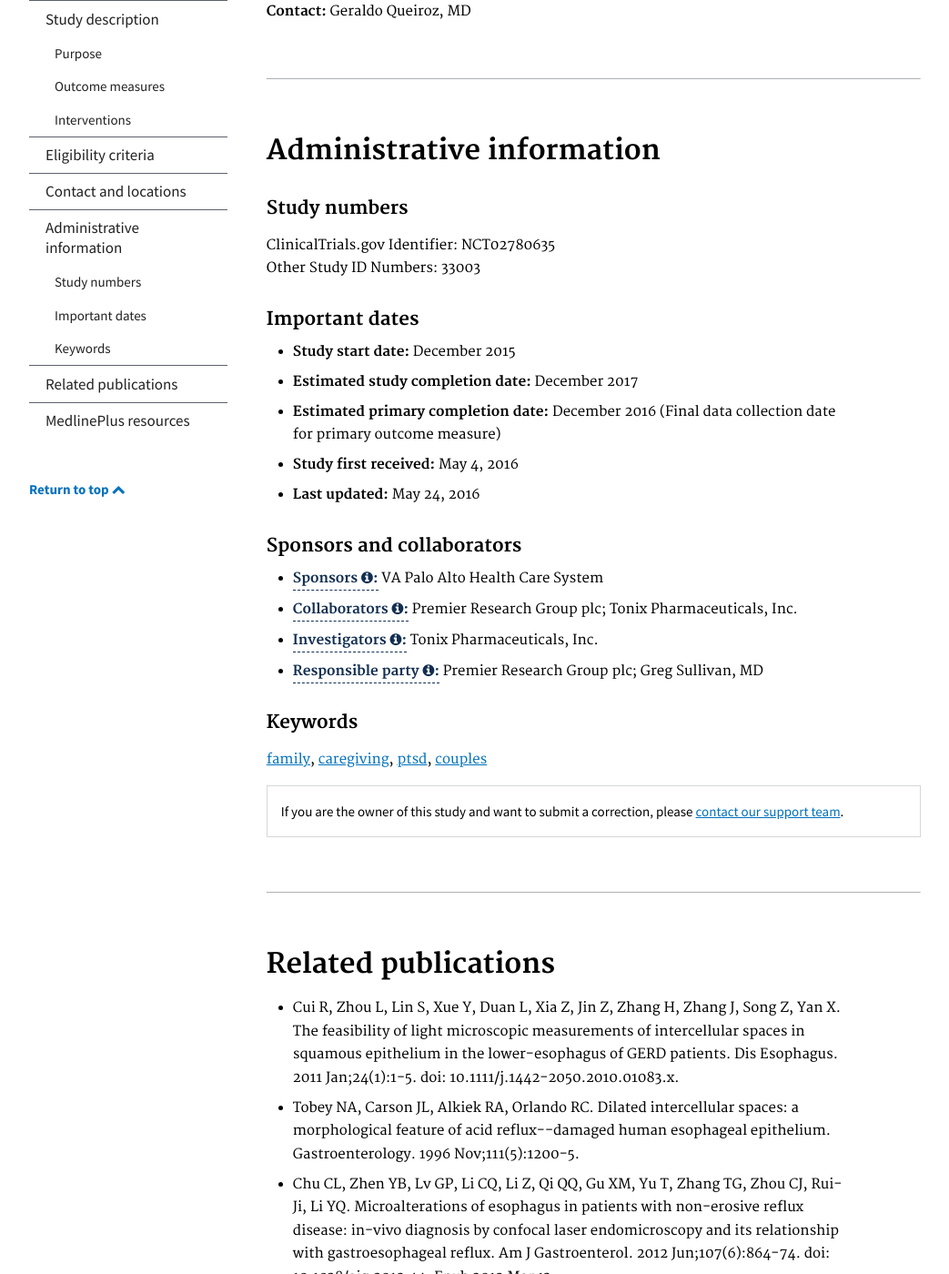
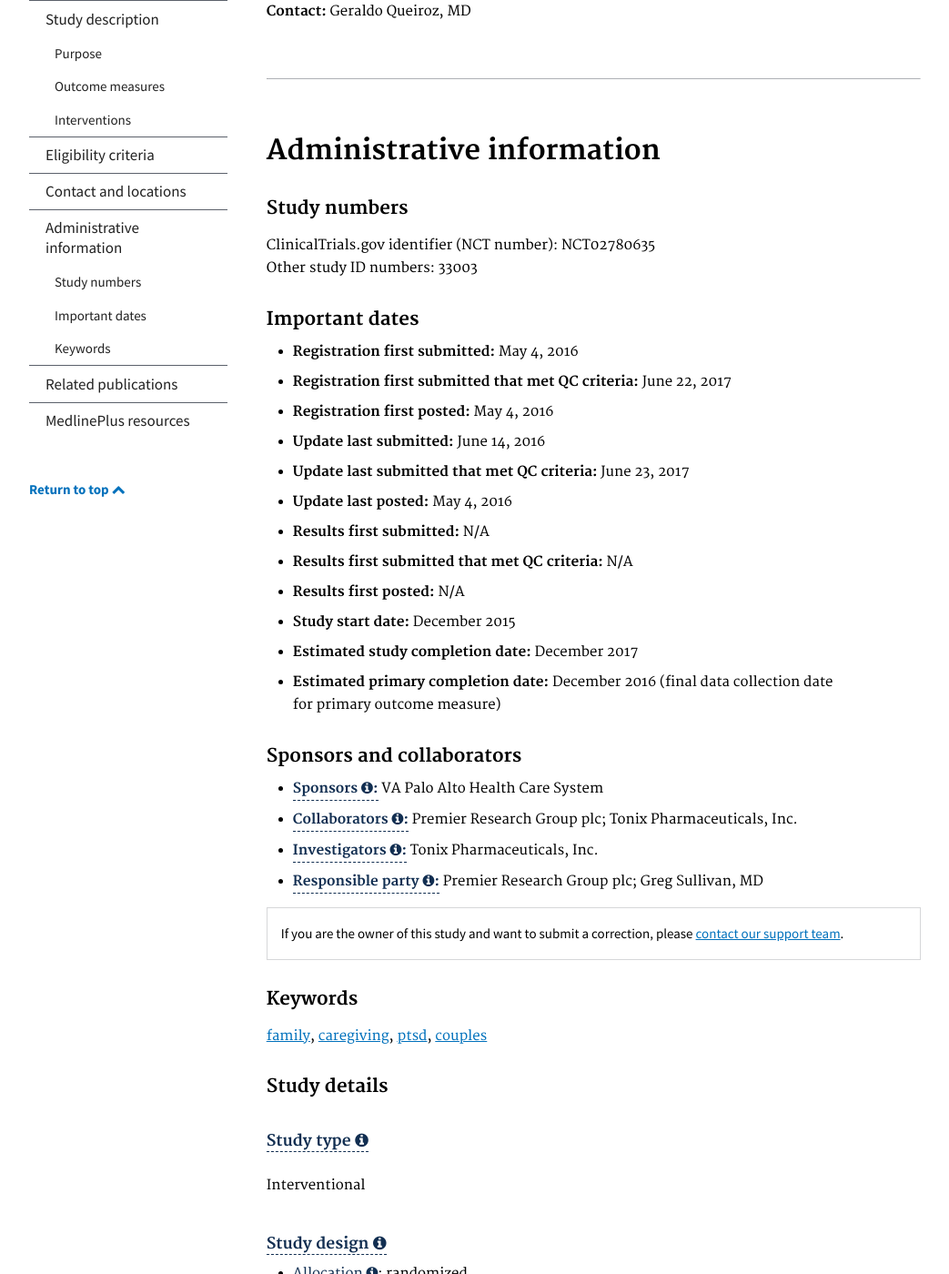
Before and after one commit to 18F/clinical-trials-prototype, a Jekyll site: the page built from pages/study-detail.md, in a window 1280 px wide and 1400 px high, scrolled down 5877 px. Shown: the whole window at 91% size, without its empty margins (118-1161 px from the left). Built offline with Jekyll 4.4.1, drawn with Linux system fonts in a browser that asks for light colours; some of the changed text lies outside the part shown.

Commit message:
Style changes

```diff
--- a/_sass/_custom.scss
+++ b/_sass/_custom.scss
@@ -1065,8 +1065,12 @@
 
   legend {
     @include media($medium-screen) {
-      font-size: $small-font-size;
-    }
+      //
+    }
+  }
+
+  .form-heading-small {
+    font-size: $small-font-size;
   }
 
   h5 {
@@ -1415,10 +1419,6 @@
     padding: 0;
   }
 
-  li {
-    list-style-type: none;
-  }
-
   input[type="search"] {
     box-sizing: inherit;
     margin-bottom: 4rem;
@@ -1449,11 +1449,6 @@
     text-transform: uppercase;
   }
 }
-
-// // USAGE:
-// .form-label {
-//   @include sentence-case();
-// }
 
 .glossary__term {
   @include sentence-case();
@@ -1504,6 +1499,11 @@
 
 .glossary__definition {
   padding: 0.85rem 1rem 2em 1rem;
+
+  > ul {
+    list-style: disc;
+    margin-left: 20px;
+  }
 }
 
 .js-accordion button {
@@ -1531,6 +1531,29 @@
   }
 }
 
+
+.js-glossary-close {
+  font-size: 20px;
+  float: right;
+  width: initial;
+}
+
+.js-glossary-search {
+  &::-webkit-search-cancel-button {
+    -webkit-appearance: searchfield-cancel-button !important;
+  }
+}
+
+.glossary__item {
+  border-bottom: 1px solid $color-white;
+  list-style-type: none;
+  margin-bottom: 0;
+
+  &:first-child {
+    border-top: 1px solid $color-gray-light;
+  }
+}
+
 .page-links {
   margin-top: 10px;
 
@@ -1569,26 +1592,3 @@
   border-radius: 3px;
   color: $color-white;
 }
-
-.js-glossary-close {
-  font-size: 20px;
-  float: right;
-  width: initial;
-}
-
-.js-glossary-search {
-  &::-webkit-search-cancel-button {
-    -webkit-appearance: searchfield-cancel-button !important;
-  }
-}
-
-.glossary__content {
-  li {
-    border-bottom: 1px solid $color-white;
-    margin-bottom: 0;
-
-    &:first-child {
-      border-top: 1px solid $color-gray-light;
-    }
-  }
-}
--- a/assets/js/main.js
+++ b/assets/js/main.js
@@ -381,7 +381,7 @@
   },
   {
     "term":"PHASE",
-    "definition":"Food and Drug Administration (FDA) descriptions of the clinical trial of a drug based on the study's characteristics, such as the objective and number of participants. There are five phases."
+    "definition":"Food and Drug Administration (FDA) descriptions of the clinical trial of a drug based on the study's characteristics, such as the objective and number of participants. There are five phases. <ul><li>hi</li><li>sup</li></ul>"
   },
   {
     "term":"PLACEBO",
--- a/pages/study-detail.md
+++ b/pages/study-detail.md
@@ -247,17 +247,24 @@
     <h2 id="administrative-information">Administrative information</h2>
     <h3 id="study-numbers">Study numbers</h3>
     <p>
-      ClinicalTrials.gov Identifier: NCT02780635
+      ClinicalTrials.gov identifier (NCT number): NCT02780635
       <br>
-      Other Study ID Numbers: 33003
+      Other study ID numbers: 33003
     </p>
     <h3 id="important-dates">Important dates</h3>
     <ul>
+      <li><b>Registration first submitted:</b> May 4, 2016</li>
+      <li><b>Registration first submitted that met QC criteria:</b> June 22, 2017</li>
+      <li><b>Registration first posted:</b> May 4, 2016</li>
+      <li><b>Update last submitted:</b> June 14, 2016</li>
+      <li><b>Update last submitted that met QC criteria:</b> June 23, 2017</li>
+      <li><b>Update last posted:</b> May 4, 2016</li>
+      <li><b>Results first submitted:</b> N/A</li>
+      <li><b>Results first submitted that met QC criteria:</b> N/A</li>
+      <li><b>Results first posted:</b> N/A</li>
       <li><b>Study start date:</b> December 2015</li>
       <li><b>Estimated study completion date:</b> December 2017</li>
-      <li><b>Estimated primary completion date:</b> December 2016 (Final data collection date for primary outcome measure)</li>
-      <li><b>Study first received:</b> May 4, 2016</li>
-      <li><b>Last updated:</b> May 24, 2016</li>
+      <li><b>Estimated primary completion date:</b> December 2016 (final data collection date for primary outcome measure)</li>
     </ul>
     <h3 id="sponsors">Sponsors and collaborators</h3>
     <ul>
@@ -266,11 +273,25 @@
       <li><b class="term" data-term="Investigator">Investigators <i class="fa fa-info-circle" aria-hidden="true"></i>:</b> Tonix Pharmaceuticals, Inc.</li>
       <li><b class="term" data-term="Responsible party">Responsible party <i class="fa fa-info-circle" aria-hidden="true"></i>:</b> Premier Research Group plc; Greg Sullivan, MD</li>
     </ul>
-    <h3 id="keywords">Keywords</h3>
-    <p><a href="#">family</a>, <a href="#">caregiving</a>, <a href="#">ptsd</a>, <a href="#">couples</a></p>
     <div class="whisperbox">
       <p>If you are the owner of this study and want to submit a correction, please <a href="mailto:nlm@info.nlm.gov">contact our support team</a>.</p>
     </div>
+    <h3 id="keywords">Keywords</h3>
+    <p><a href="#">family</a>, <a href="#">caregiving</a>, <a href="#">ptsd</a>, <a href="#">couples</a></p>
+    <h3>Study details</h3>
+    <h4 class="term" data-term="Study type">Study type <i class="fa fa-info-circle" aria-hidden="true"></i></h4>
+    <p>Interventional</p>
+    <h4 class="term" data-term="Study design">Study design <i class="fa fa-info-circle" aria-hidden="true"></i></h4>
+    <ul>
+      <li><span class="term" data-term="Allocation">Allocation <i class="fa fa-info-circle" aria-hidden="true"></i></span>: randomized</li>
+      <li><span class="term" data-term="Intervention model">Intervention model <i class="fa fa-info-circle" aria-hidden="true"></i></span>: factorial assignment</li>
+      <li><span class="term" data-term="Masking">Masking <i class="fa fa-info-circle" aria-hidden="true"></i></span>: no masking</li>
+      <li><span class="term" data-term="Primary purpose">Primary purpose <i class="fa fa-info-circle" aria-hidden="true"></i></span>: treatment</li>
+    </ul>
+    <h4>Official title</h4>
+    <p>Use of Mobile Apps for Those With PTSD and Their Partners</p>
+    <h4 class="term" data-term="">Additional relevant MeSH terms <i class="fa fa-info-circle" aria-hidden="true"></i></h4>
+    <p>Heart failure, heart diseases, cardiovascular diseases</p>
     <hr>
     <h2 id="related-publications">Related publications</h2>
     <ul>
```
Also changed, not shown: other parts of pages/study-detail.md (+2 -3 lines), _includes/search-results-filter.html (+6 -7 lines).
